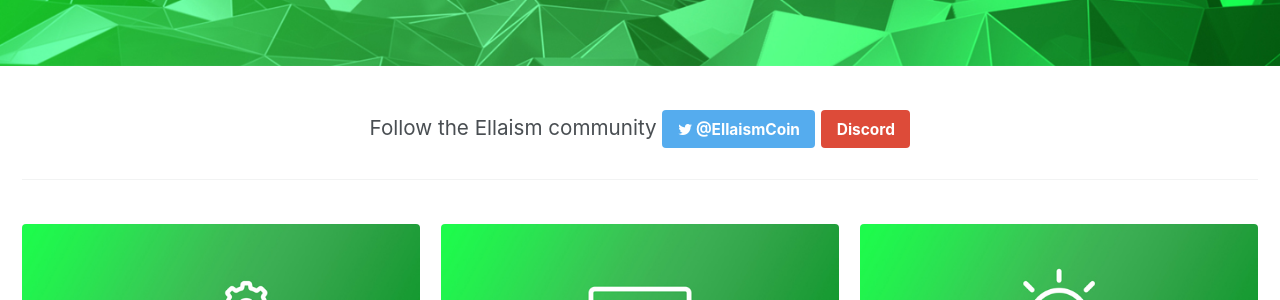
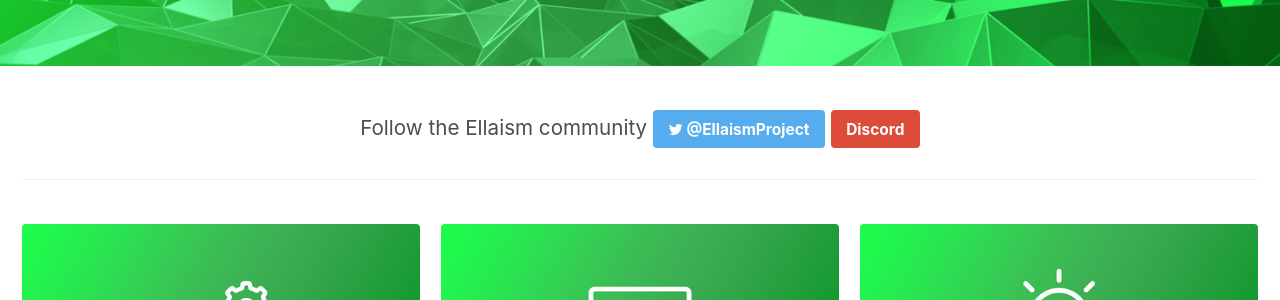
Before and after one commit to ellaism/ellaism.org, a Jekyll site: the page built from _pages/home.md, in a window 1280 px wide. Shown: the part 496-796 px from the top of the page. Built offline with Jekyll 4.4.1, drawn with Linux system fonts in a browser that asks for light colours.

Commit message:
Update default Discord invite link due to community reorg

```diff
--- a/_pages/home.md
+++ b/_pages/home.md
@@ -33,7 +33,7 @@
     url: "/donate/"
     btn_label: "Learn More"
 intro:
-  - excerpt: 'Follow the Ellaism community [<i class="fa fa-twitter"></i> @EllaismCoin](https://twitter.com/EllaismCoin){: .btn .btn--twitter} [Discord](https://discord.gg/66Pn9jn){: .btn .btn--google-plus}'
+  - excerpt: 'Follow the Ellaism community [<i class="fa fa-twitter"></i> @EllaismProject](https://twitter.com/ellaismproject){: .btn .btn--twitter} [Discord](https://discord.gg/EKtynbS){: .btn .btn--google-plus}'
 monthly-update:
   - excerpt: "Monthly Community Update - February 2018 [Read Now](/2018/03/02/monthly-update-feb-2018/){: .btn}"
 ---
```
